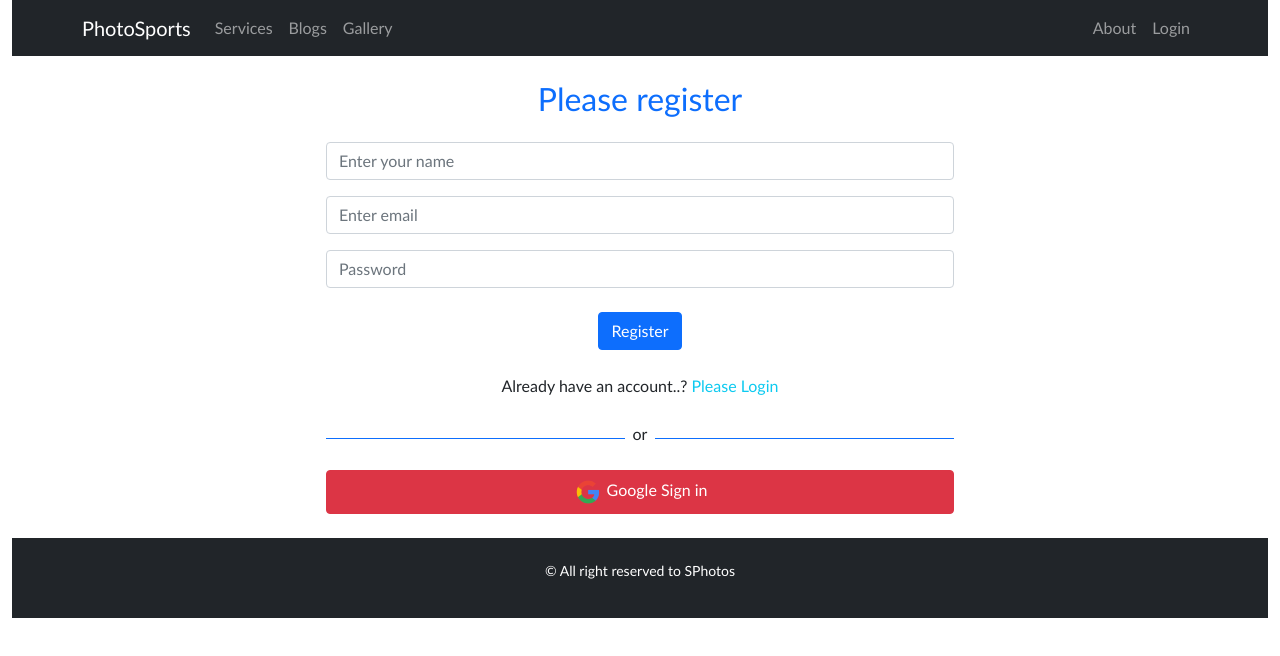
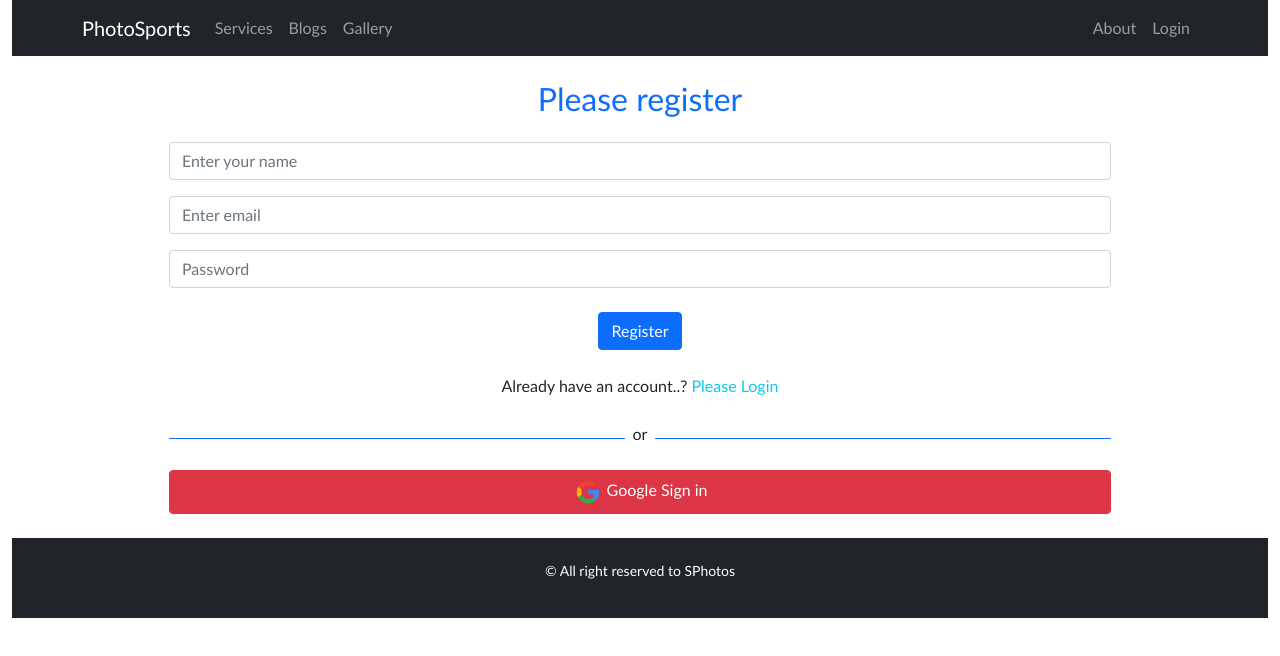
Before and after one commit to panoptisDev/React-sports-site, a React (Create React App) app: page /register in a window 1280 px wide. Shown: the top 656 px of the page. Built offline with nearby package versions, Linux system fonts and the light colour scheme; no server answers.

Commit message:
header addeed

```diff
--- a/src/Pages/Login/Login.js
+++ b/src/Pages/Login/Login.js
@@ -65,7 +65,7 @@ const Login = () => {
   return (
     <div className="container  mx-auto">
       <h2 className="mt-2 text-primary text-center">Please login</h2>
-      <Form className="w-50 mx-auto" onSubmit={handleSubmit}>
+      <Form className="w-75 mx-auto" onSubmit={handleSubmit}>
         <Form.Group className="mb-3" controlId="formBasicEmail">
           <Form.Control
             ref={emailRef}
--- a/src/Pages/Register/Register.js
+++ b/src/Pages/Register/Register.js
@@ -56,7 +56,7 @@ const Register = () => {
   return (
     <div>
       <h2 className="my-4 text-primary text-center">Please register</h2>
-      <Form className="w-50 mx-auto" onSubmit={handleRegister}>
+      <Form className="w-75 mx-auto" onSubmit={handleRegister}>
         <Form.Group className="mb-3" controlId="formBasicEmail">
           <Form.Control
             ref={nameRef}
--- a/src/Pages/SocialLogin/SocialLogin.js
+++ b/src/Pages/SocialLogin/SocialLogin.js
@@ -28,7 +28,7 @@ const SocialLogin = () => {
   }
 
   return (
-    <div className="w-50 mx-auto">
+    <div className="w-75 mx-auto">
       <div className="d-flex align-items-center">
         <div className="bg-primary w-50" style={{ height: "1px" }}></div>
         <p className="mt-2 px-2">or</p>
```
